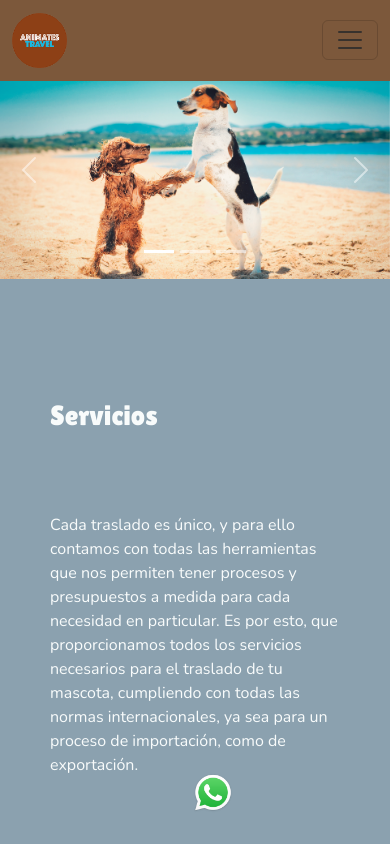
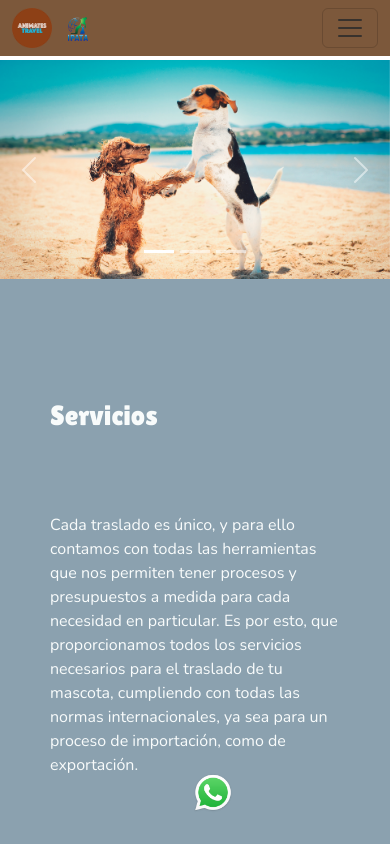
Before and after one commit to fstempler/animatesTravel, a React (Vite) app: page / in a window 390 px wide. Shown: the top 844 px of the page. Built offline with nearby package versions, Linux system fonts and the light colour scheme.

Commit message:
Add IPATA logo to Navbar/ Modify Certification Cards

```diff
--- a/src/Components/About/About.jsx
+++ b/src/Components/About/About.jsx
@@ -34,7 +34,8 @@ const About = () => {
                         <div className='row'>
                             <CertificationCard
                             imageUrl={ipata}
-                            name={'BOAS Certifies'}
+                            name={'Member'}
+                            text={'BOAS Certified'}
                             />
 
                             <CertificationCard
--- a/src/Components/About/components/Certification.jsx
+++ b/src/Components/About/components/Certification.jsx
@@ -1,13 +1,14 @@
 import './certification.css'
 
-const CertificationCard = ({imageUrl, name}) => {
+const CertificationCard = ({imageUrl, name, text}) => {
     return (
         <div className='certification__Container'>
             <img src={imageUrl} className='certification__Image'/>
             <div className='certification__Text-Container'>
                 <p className='certification__Text'>
                     {name}
-
+                    <br/>
+                    {text}
                 </p>
             </div>
         </div>
--- a/src/Components/About/components/certification.css
+++ b/src/Components/About/components/certification.css
@@ -3,7 +3,7 @@
     justify-content: space-between;
     align-items: center;
     flex-direction: column;
-    margin: 10px;
+    margin: 30px;
     width: 100px;
     height: auto;
 }
@@ -18,6 +18,6 @@
     text-align: center;
     font-weight: 900;
     color: #7C583B;
-    font-size: 1rem;
+    font-size: 0.8rem;
     margin-top: 5px;
 }
--- a/src/Components/Navbar/Navbar.jsx
+++ b/src/Components/Navbar/Navbar.jsx
@@ -1,8 +1,11 @@
 import './navbar.css';
 import Logo from '../../assets/logo/logoRoundSM.png'
+import ipata from '../../assets/about/ipata.png'
+
 import { HashLink as Link } from 'react-router-hash-link';
 // import { Link } from 'react-router-dom';
 import { useTranslation } from 'react-i18next';
+
 
 
 const Navbar = () => {
@@ -21,7 +24,11 @@ const Navbar = () => {
     return (
         <nav className="navbar navbar-expand-lg navbar__Container">
             <div className="container-fluid">
-                <a className="navbar-brand navbar__Logo-Container" href="/"><img src={Logo} className='navbar__Logo'/></a>
+                <div className='navbar__Logos-Container'>
+                    <a className="navbar-brand navbar__Logo-Container" href="/"><img src={Logo} className='navbar__Logo'/></a>
+                    <img src={ipata} className='navbar__Ipata'/>
+                </div>
+
                 <button className="navbar-toggler" type="button" data-bs-toggle="collapse" data-bs-target="#navbarSupportedContent" aria-controls="navbarSupportedContent" aria-expanded="false" aria-label="Toggle navigation">
                     <span className="navbar-toggler-icon"></span>
                 </button>
--- a/src/Components/Navbar/navbar.css
+++ b/src/Components/Navbar/navbar.css
@@ -8,12 +8,20 @@
     background-color: #7C583B;
 }
 .navbar__Logo{
-    width: 10%;
+    width: 15%;
+    height: auto;
+}
+.navbar__Ipata{
+    width: 9%;
     height: auto;
 }
 
+.navbar__Logos-Container{
+    width: 600px;
+}
+
 .navbar__Logo-Container{
-    width: 50%;
+    width: 80px;
 }
 .nav-link{
     color: #F8FBFB;
@@ -24,8 +32,18 @@
 }
 
 @media (max-width: 576px) {
+    .navbar__Logos-Container{
+        width: 200px;
+    }
     .navbar__Logo{
-        width: 30%;
+        width: 20%;
         height: auto;
     }
+    .navbar__Ipata{
+        width: 10%;
+        height: auto;
+    }
+    .navbar__Logo-Container{
+        width: 30px;
+    }
 }
```
